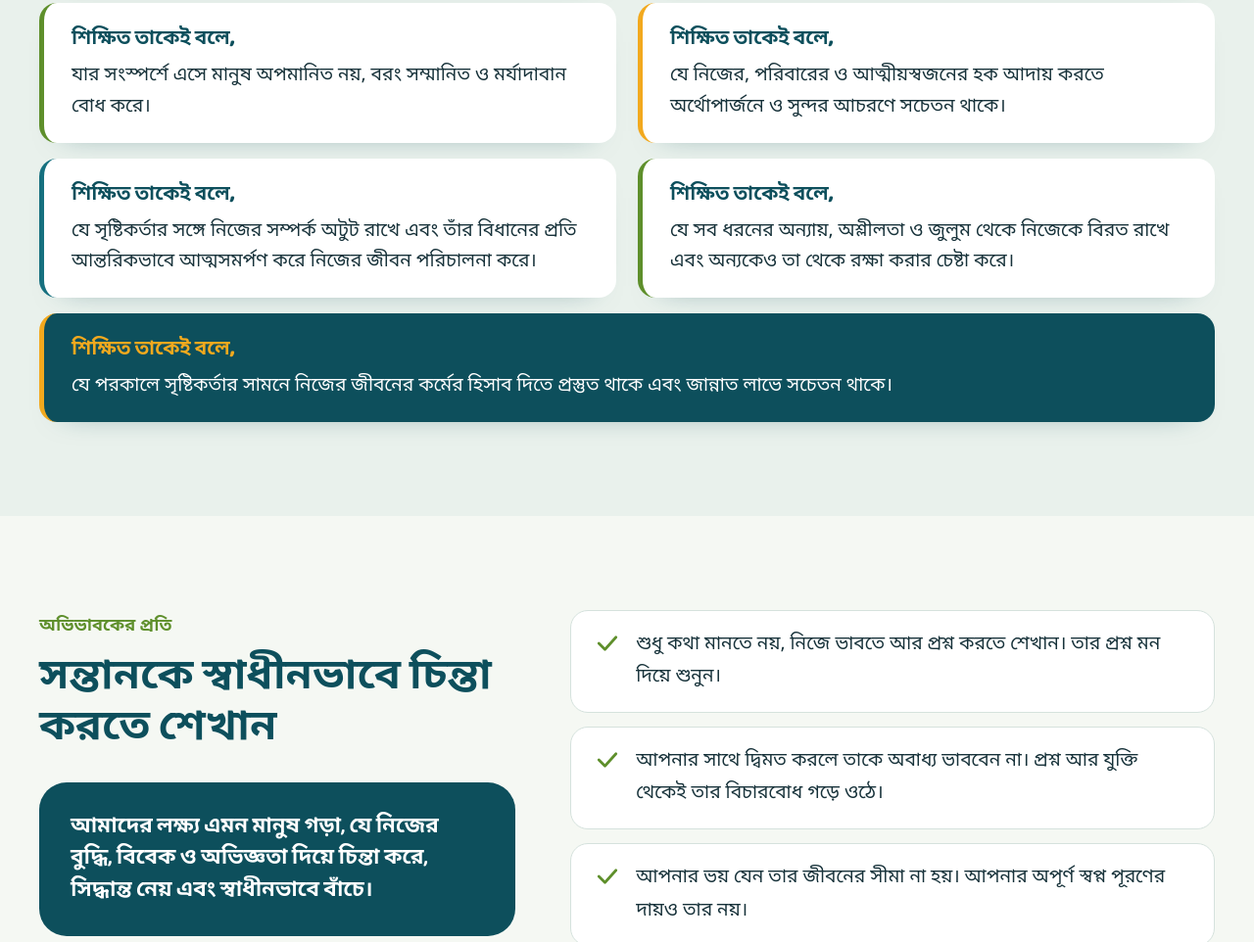
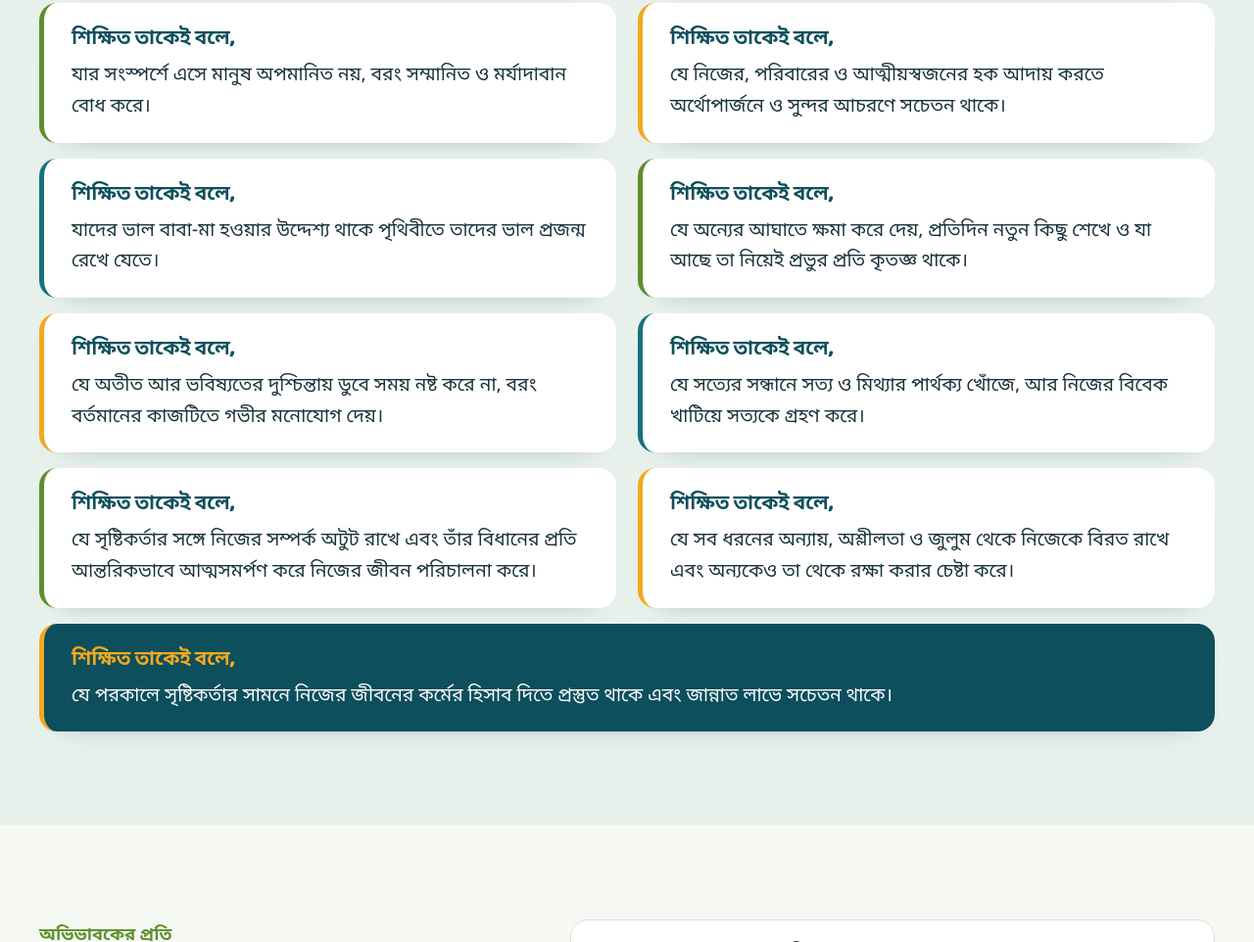
Before and after one commit to lupce8teen/lupce-website, a plain HTML site: page index.html in a window 1280 px wide. Shown: the part 9977-10939 px from the top of the page at 98% size. Drawn offline with Linux system fonts and the light colour scheme.

Commit message:
Add files via upload

```diff
--- a/index.html
+++ b/index.html
@@ -888,6 +888,10 @@
         <li><small><span lang="bn">শিক্ষিত তাকেই বলে,</span><span lang="en">An educated person</span></small><p><span lang="bn">যার কথায় সৌন্দর্য, আচরণে শালীনতা এবং মানুষের প্রতি সম্মান থাকে।</span><span lang="en">Speaks beautifully, behaves decently and holds respect for people.</span></p></li>
         <li><small><span lang="bn">শিক্ষিত তাকেই বলে,</span><span lang="en">An educated person</span></small><p><span lang="bn">যার সংস্পর্শে এসে মানুষ অপমানিত নয়, বরং সম্মানিত ও মর্যাদাবান বোধ করে।</span><span lang="en">Makes people feel honoured and valued, never humiliated, in their company.</span></p></li>
         <li><small><span lang="bn">শিক্ষিত তাকেই বলে,</span><span lang="en">An educated person</span></small><p><span lang="bn">যে নিজের, পরিবারের ও আত্মীয়স্বজনের হক আদায় করতে অর্থোপার্জনে ও সুন্দর আচরণে সচেতন থাকে।</span><span lang="en">Is mindful of earning and of good conduct, to fulfil the rights of themselves, their family and their relatives.</span></p></li>
+        <li><small><span lang="bn">শিক্ষিত তাকেই বলে,</span><span lang="en">An educated person</span></small><p><span lang="bn">যাদের ভাল বাবা-মা হওয়ার উদ্দেশ্য থাকে পৃথিবীতে তাদের ভাল প্রজন্ম রেখে যেতে।</span><span lang="en">Those who aim to be good parents, to leave a good generation of their own in the world.</span></p></li>
+        <li><small><span lang="bn">শিক্ষিত তাকেই বলে,</span><span lang="en">An educated person</span></small><p><span lang="bn">যে অন্যের আঘাতে ক্ষমা করে দেয়, প্রতিদিন নতুন কিছু শেখে ও যা আছে তা নিয়েই প্রভুর প্রতি কৃতজ্ঞ থাকে।</span><span lang="en">Forgives when others hurt them, learns something new every day, and stays grateful to the Lord for whatever they have.</span></p></li>
+        <li><small><span lang="bn">শিক্ষিত তাকেই বলে,</span><span lang="en">An educated person</span></small><p><span lang="bn">যে অতীত আর ভবিষ্যতের দুশ্চিন্তায় ডুবে সময় নষ্ট করে না, বরং বর্তমানের কাজটিতে গভীর মনোযোগ দেয়।</span><span lang="en">Doesn't waste time lost in worry about the past or the future, but gives deep attention to the task in front of them now.</span></p></li>
+        <li><small><span lang="bn">শিক্ষিত তাকেই বলে,</span><span lang="en">An educated person</span></small><p><span lang="bn">যে সত্যের সন্ধানে সত্য ও মিথ্যার পার্থক্য খোঁজে, আর নিজের বিবেক খাটিয়ে সত্যকে গ্রহণ করে।</span><span lang="en">Searches for the truth, tells truth from falsehood, and uses their own conscience to accept what is true.</span></p></li>
         <li><small><span lang="bn">শিক্ষিত তাকেই বলে,</span><span lang="en">An educated person</span></small><p><span lang="bn">যে সৃষ্টিকর্তার সঙ্গে নিজের সম্পর্ক অটুট রাখে এবং তাঁর বিধানের প্রতি আন্তরিকভাবে আত্মসমর্পণ করে নিজের জীবন পরিচালনা করে।</span><span lang="en">Keeps an unbroken bond with the Creator and lives by sincerely submitting to His guidance.</span></p></li>
         <li><small><span lang="bn">শিক্ষিত তাকেই বলে,</span><span lang="en">An educated person</span></small><p><span lang="bn">যে সব ধরনের অন্যায়, অশ্লীলতা ও জুলুম থেকে নিজেকে বিরত রাখে এবং অন্যকেও তা থেকে রক্ষা করার চেষ্টা করে।</span><span lang="en">Keeps away from every kind of wrongdoing, indecency and injustice, and tries to protect others from them too.</span></p></li>
         <li><small><span lang="bn">শিক্ষিত তাকেই বলে,</span><span lang="en">An educated person</span></small><p><span lang="bn">যে পরকালে সৃষ্টিকর্তার সামনে নিজের জীবনের কর্মের হিসাব দিতে প্রস্তুত থাকে এবং জান্নাত লাভে সচেতন থাকে।</span><span lang="en">Is ready to account for their life's deeds before the Creator in the Hereafter, and strives to earn Paradise.</span></p></li>
```
